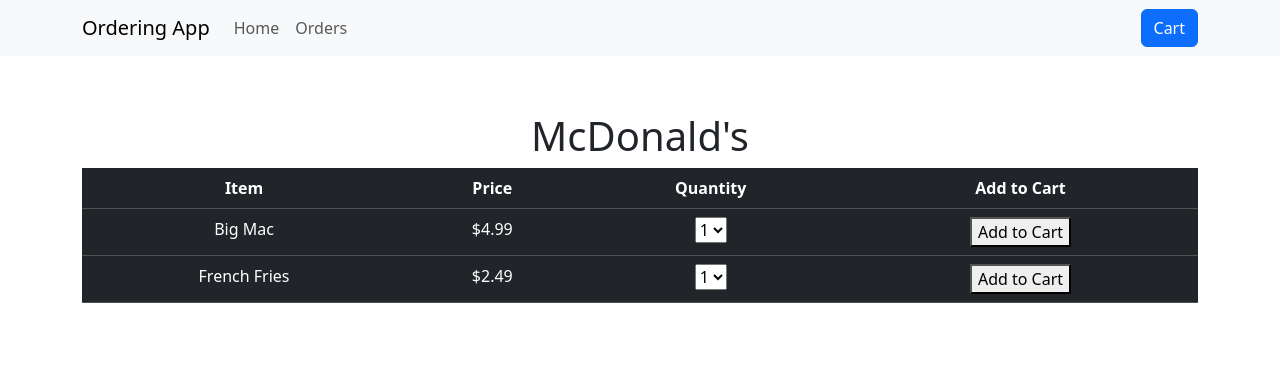
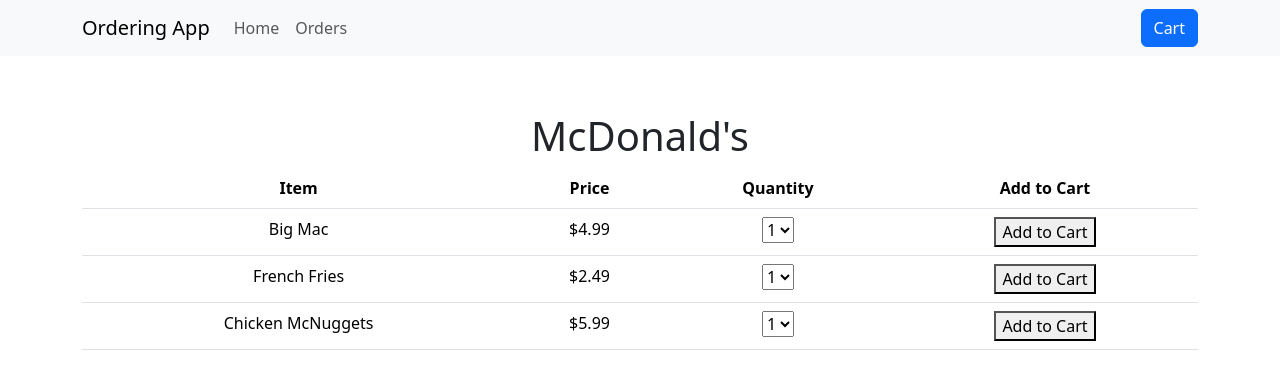
Before and after one commit to CrimsX/restaurant-app, a React (Create React App) app in the folder client/: page /menu/1 in a window 1280 px wide. Shown: the top 380 px of the page. Built offline with nearby package versions, Linux system fonts and the light colour scheme.

Commit message:
created alerts when adding and removing items from cart

```diff
--- /dev/null
+++ b/client/src/components/clientapp/alerts/added-to-cart.components.jsx
@@ -0,0 +1,11 @@
+import Alert from 'react-bootstrap/Alert';
+
+export const addedToCartMsg = (item) => {
+    console.log(item);
+  return (
+
+        <Alert key='success' variant={'success'}>
+          Added {item.qty} {item.name} to cart!
+        </Alert>
+  );
+}
--- /dev/null
+++ b/client/src/components/clientapp/alerts/removed-from-cart.components.jsx
@@ -0,0 +1,12 @@
+import Alert from 'react-bootstrap/Alert';
+import './removed-from-cart.styles.css'
+
+export const removedFromCartMsg = (item) => {
+    console.log(item);
+  return (
+
+        <Alert className='center' key='success' variant={'success'}>
+          Removed {item.name} from cart
+        </Alert>
+  );
+}
--- /dev/null
+++ b/client/src/components/clientapp/alerts/removed-from-cart.styles.css
@@ -0,0 +1,3 @@
+.center {
+    text-align: center;
+}
--- a/client/src/components/clientapp/cartdrawer/cart.components.jsx
+++ b/client/src/components/clientapp/cartdrawer/cart.components.jsx
@@ -1,10 +1,15 @@
 import React, { useState } from "react";
 import { Button } from 'react-bootstrap';
 import { Drawer } from "antd";
+import { removedFromCartMsg } from "../alerts/removed-from-cart.components";
+
 import './cart.styles.css'
 
 export const Cart = ({cartItems, removeFromCart}) => {
     const [open, setOpen] = useState(false);
+    const [showRemovedFromCartMsg, setShowRemovedFromCartMsg] = useState(false);
+    const [removedItem, setRemovedItem] = useState('');
+    const [timerId, setTimerId] = useState(null);
 
     const calcPrice = (price, qty) =>{
         const total = parseFloat(price) * parseFloat(qty);
@@ -12,7 +17,17 @@
     }
 
     const removeItem = (item) => {
+        setRemovedItem(item);
         removeFromCart(item);
+        setShowRemovedFromCartMsg(true);
+        if (timerId) {
+            clearTimeout(timerId);
+          }
+
+          const newTimerId = setTimeout(() => {
+            setShowRemovedFromCartMsg(false);
+          }, 3000);
+          setTimerId(newTimerId);
     }
     return (
         <div>
@@ -60,6 +75,7 @@
                         </tbody>
                     </table>
                     )}
+                        {showRemovedFromCartMsg && removedFromCartMsg(removedItem)}
                     <div className="bottom">
                         <Button>Checkout</Button>
                     </div>
--- a/client/src/components/clientapp/menu/menu.components.jsx
+++ b/client/src/components/clientapp/menu/menu.components.jsx
@@ -25,7 +25,7 @@
     }
 
     return (
-        <table className="table table-dark">
+        <table className="table">
         <thead className="center-text">
             <tr>
                 <th scope="col">Item</th>
--- a/client/src/interfaces/client-interface/restaurant-menu/Menu.js
+++ b/client/src/interfaces/client-interface/restaurant-menu/Menu.js
@@ -3,10 +3,15 @@
 import { MenuItems } from '../../../components/clientapp/menu/menu.components'
 import { useParams } from 'react-router-dom';
 import { NavBar } from '../../../components/clientapp/navbar/navbar.components';
+import { addedToCartMsg } from '../../../components/clientapp/alerts/added-to-cart.components'
 
 function Menu() {
   let { data } = useParams();
   const [cartItems, setCartItems] = useState([])
+  const [showAddedToCartMsg, setShowAddedToCartMsg] = useState(false);
+  const [addedItem, setAddedItem] = useState('');
+  const [timerId, setTimerId] = useState(null);
+
   const test = {
     "name": "McDonald's",
     "rid": 1,
@@ -34,7 +39,7 @@
       {
         "name": "Chicken McNuggets",
         "rid": 1,
-        "available": false,
+        "available": true,
         "price": 5.99
       }
     ],
@@ -48,7 +53,24 @@
     } else {
       cartItems.push(data);
       setCartItems(cartItems);
+      displayAddedToCartAlert(data);
     }
+  }
+
+  const displayAddedToCartAlert = (data) => {
+    setAddedItem(data);
+    setShowAddedToCartMsg(true);
+
+    // reset timer if add to cart clicked before 3 seconds is up
+    if (timerId) {
+      clearTimeout(timerId);
+    }
+
+    // Set new timer
+    const newTimerId = setTimeout(() => {
+      setShowAddedToCartMsg(false);
+    }, 3000);
+    setTimerId(newTimerId);
   }
 
   const updateQty = (data) => {
@@ -72,6 +94,7 @@
       <div className='container'>
         <div className='table'>
           <h1>{test.name}</h1>
+          {showAddedToCartMsg && addedToCartMsg(addedItem)}
           <MenuItems menu={test.menu} addToCart={addToCart} cartItems={cartItems}/ >
         </div>
       </div>
```
